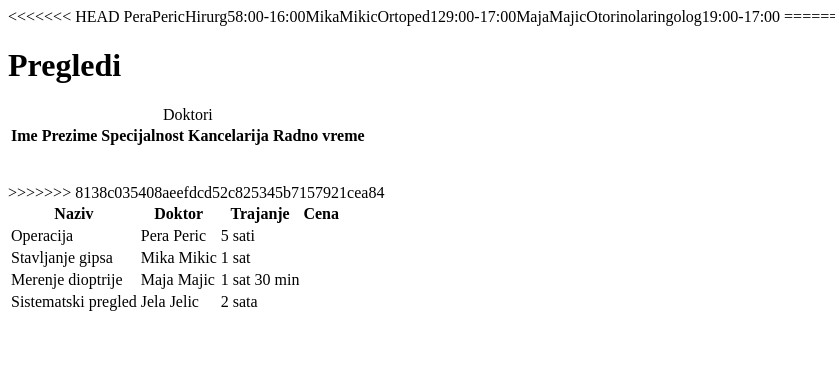
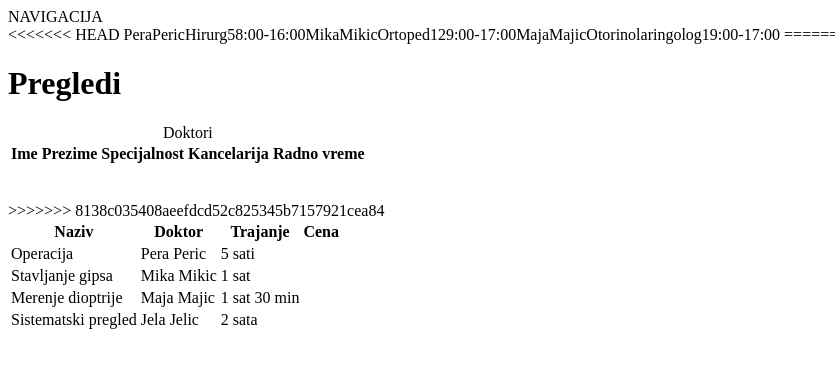
Before and after one commit to fed-ftn/fed-38-tim4, a plain HTML site: page index.html in a window 1280 px wide. Shown: the whole page, without its empty margins (0-835 px from the left). Drawn offline with Linux system fonts and the light colour scheme.

Commit message:
Navigacija

```diff
--- a/index.html
+++ b/index.html
@@ -7,7 +7,7 @@
     <title>Document</title>
 </head>
 <body>
-    <nav></nav>
+    <nav>NAVIGACIJA</nav>
 <<<<<<< HEAD
 
     <table>
```
